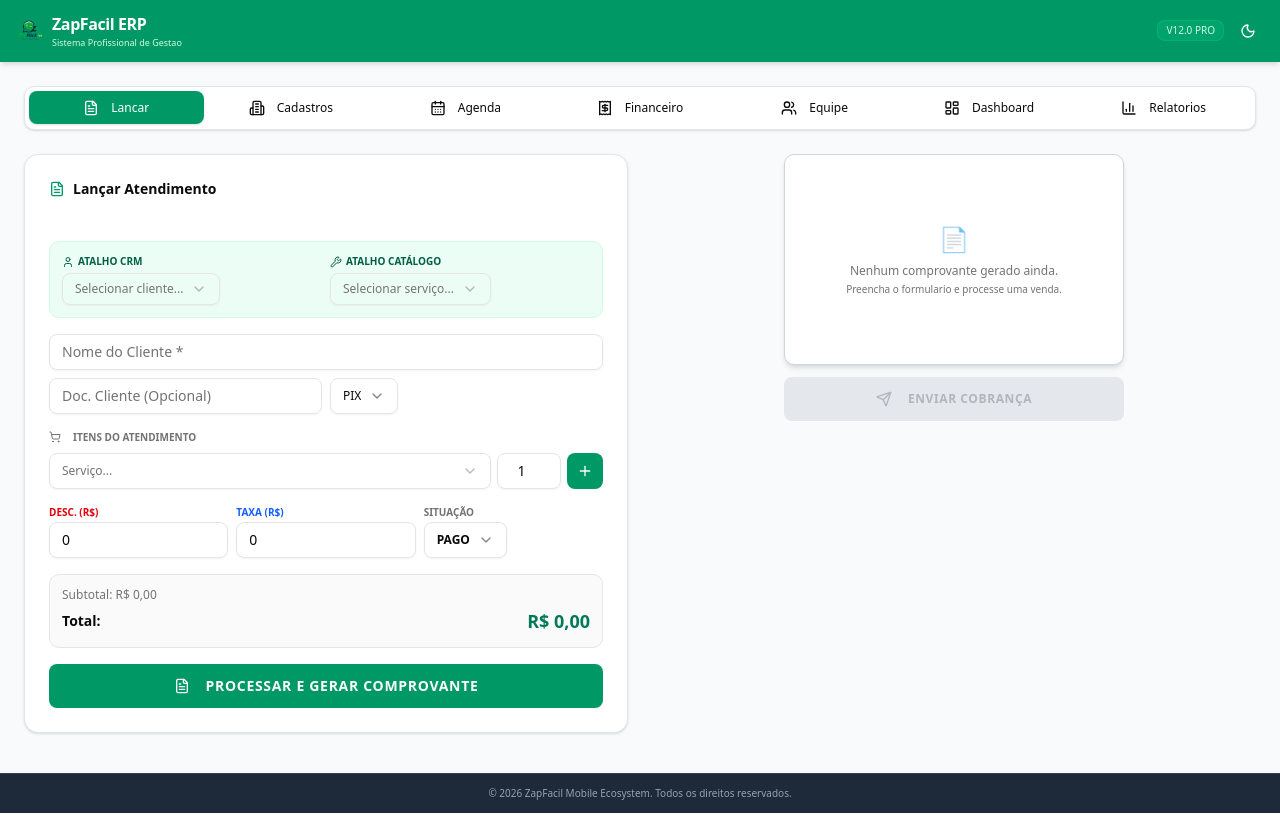
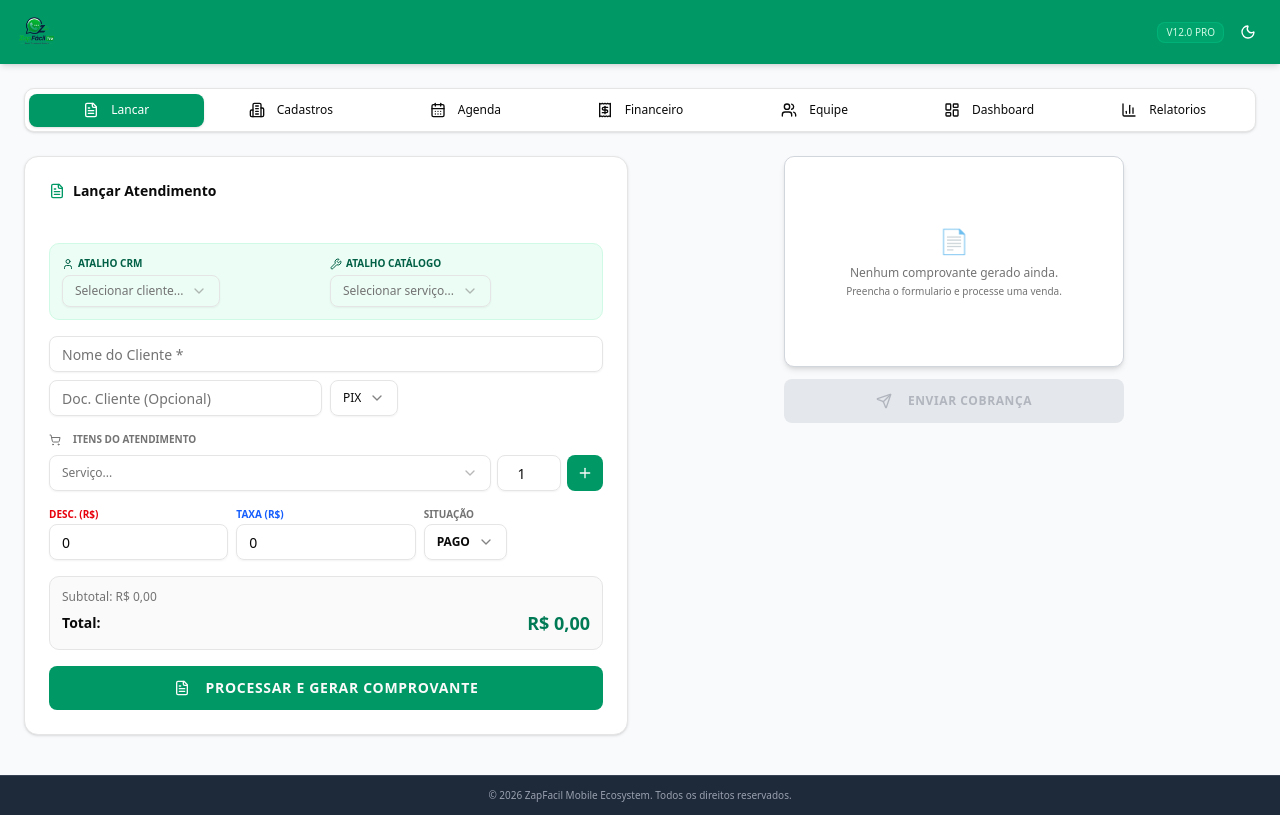
Before and after one commit to tchellodigrace/painel-zapfacil, a Next.js app: page / in a window 1280 px wide. Built offline with nearby package versions, Linux system fonts and the light colour scheme.

Commit message:
97815fba-375f-4446-8a03-5f22113e7297

```diff
--- a/src/app/page.tsx
+++ b/src/app/page.tsx
@@ -17,7 +17,6 @@
   TabsTrigger,
 } from "@/components/ui/tabs";
 import {
-  Briefcase,
   Sun,
   Moon,
   FileText,
@@ -39,12 +38,11 @@
 import { PainelDespesas } from "@/components/erp/painel-despesas";
 import { PainelColaboradores } from "@/components/erp/painel-colaboradores";
 import { InicializadorLogo } from "@/components/erp/inicializador-logo";
-import { useERPStore } from "@/hooks/use-erp-store";
 import type { Venda } from "@/types";
 
 export default function ZapFacilPage() {
   const { theme, setTheme } = useTheme();
-  const logoBase64 = useERPStore((s) => s.empresa.logoBase64);
+
   const [vendaAtual, setVendaAtual] = useState<Venda | null>(null);
   const [abaAtiva, setAbaAtiva] = useState("lancamento");
 
@@ -69,24 +67,12 @@
       {/* Header */}
       <header className="bg-emerald-600 text-white shadow-md py-3 px-4 sticky top-0 z-50">
         <div className="max-w-7xl mx-auto flex justify-between items-center">
-          <div className="flex items-center gap-2">
-            {logoBase64 ? (
-              <img
-                src={logoBase64}
-                alt="ZapFácil"
-                className="h-7 w-7 object-contain rounded"
-              />
-            ) : (
-              <Briefcase className="h-5 w-5" />
-            )}
-            <div>
-              <h1 className="text-base font-bold tracking-tight">
-                ZapFacil ERP
-              </h1>
-              <p className="text-[9px] text-emerald-100">
-                Sistema Profissional de Gestao
-              </p>
-            </div>
+          <div className="flex items-center">
+            <img
+              src="/logo-empresa.png"
+              alt="Logo"
+              className="h-10 w-auto object-contain"
+            />
           </div>
           <div className="flex items-center gap-2">
             <Badge
```
Also changed, not shown: public/logo-empresa.png (added).
